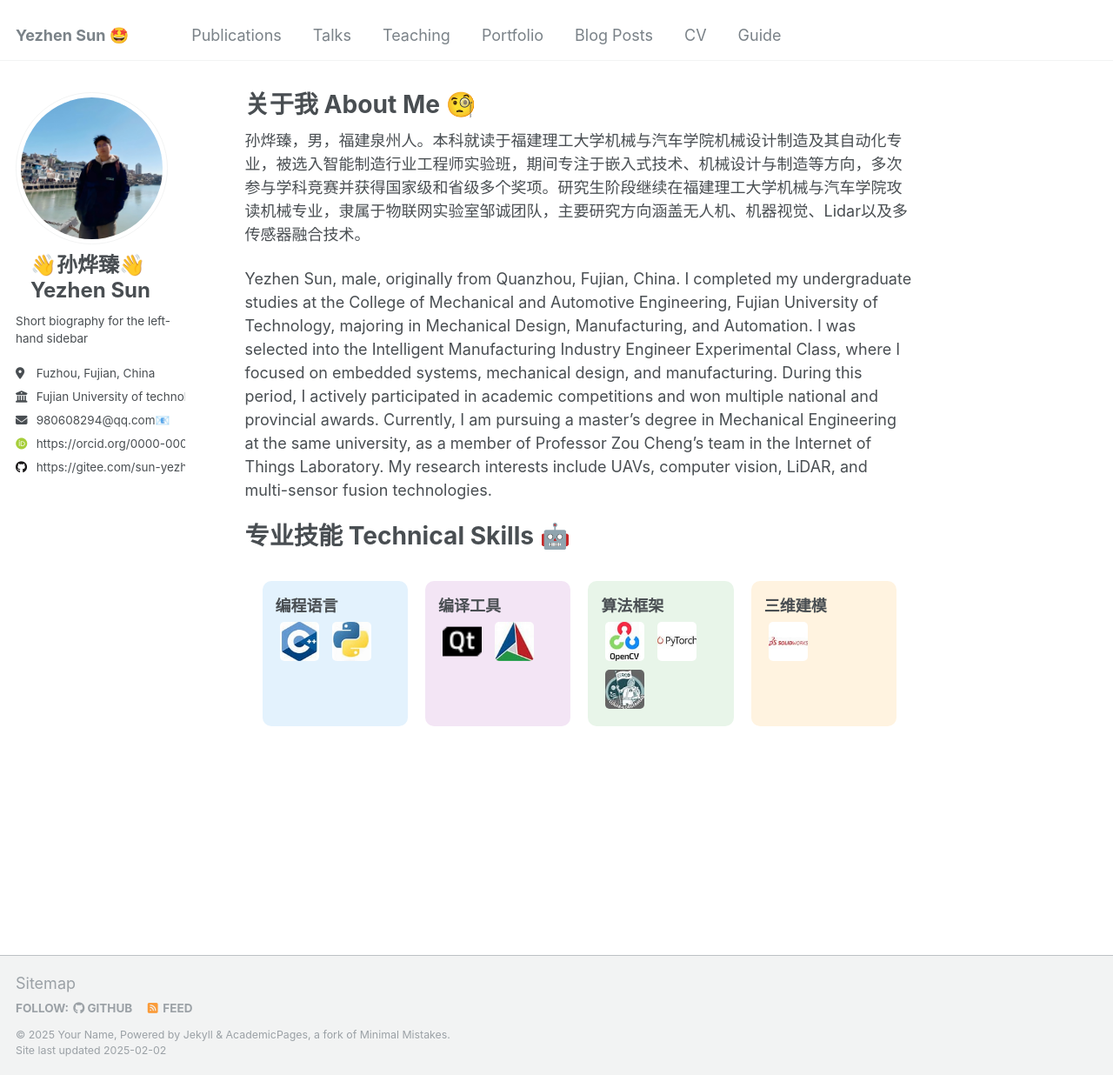
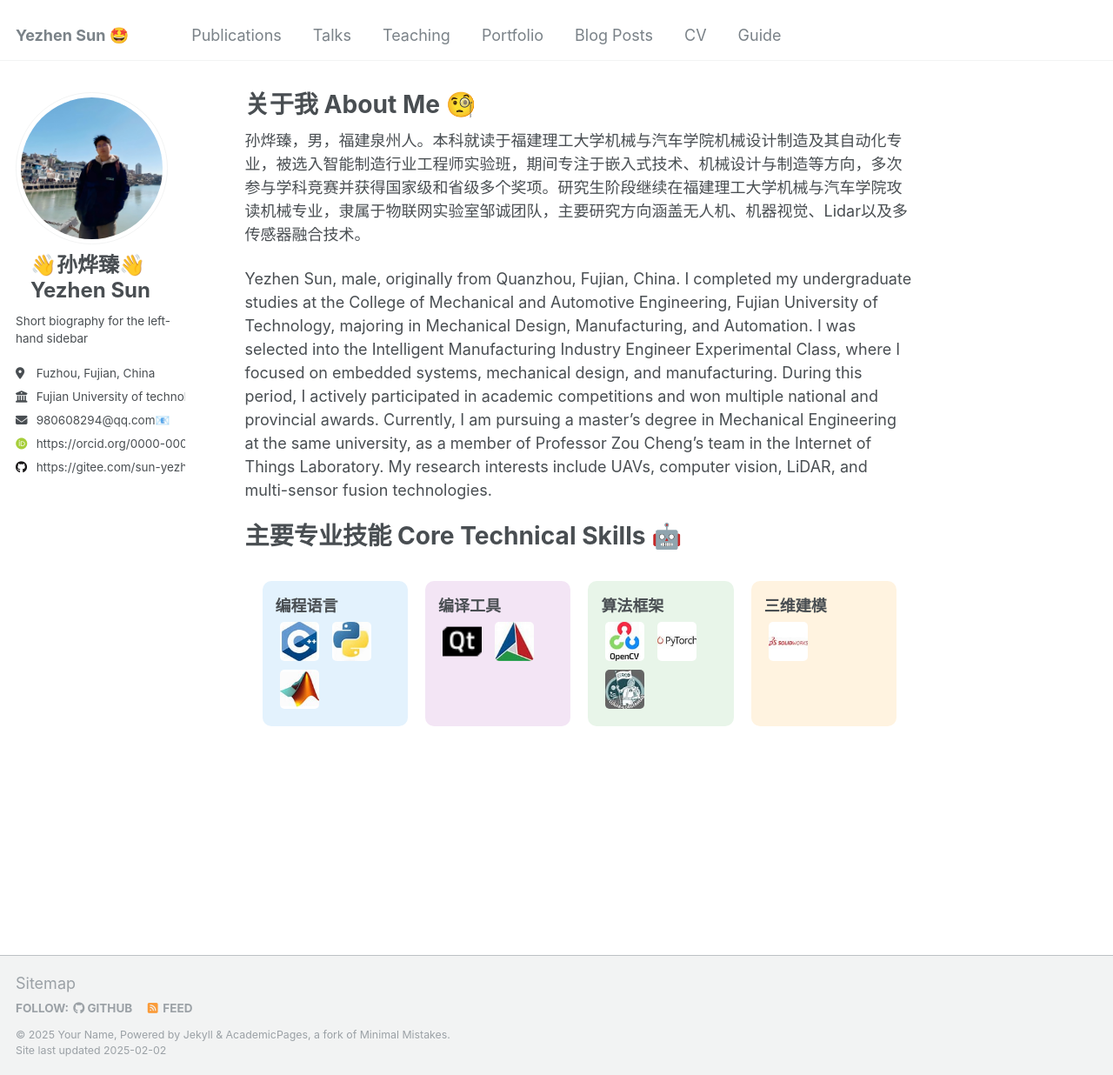
Before and after one commit to yuyuasd/yuyuasd.github.io, a Jekyll site: the page built from _pages/about.md, in a window 1280 px wide and 1236 px high. Shown: the whole window at 87% size. Built offline with Jekyll 4.4.1, drawn with Linux system fonts in a browser that asks for light colours; some web fonts are replaced.

Commit message:
update: 修改关于我页面的专业技能标题并添加MATLAB图标

```diff
--- a/_pages/about.md
+++ b/_pages/about.md
@@ -10,7 +10,7 @@ redirect_from:
 
 Yezhen Sun, male, originally from Quanzhou, Fujian, China. I completed my undergraduate studies at the College of Mechanical and Automotive Engineering, Fujian University of Technology, majoring in Mechanical Design, Manufacturing, and Automation. I was selected into the Intelligent Manufacturing Industry Engineer Experimental Class, where I focused on embedded systems, mechanical design, and manufacturing. During this period, I actively participated in academic competitions and won multiple national and provincial awards. Currently, I am pursuing a master’s degree in Mechanical Engineering at the same university, as a member of Professor Zou Cheng's team in the Internet of Things Laboratory. My research interests include UAVs, computer vision, LiDAR, and multi-sensor fusion technologies.
 
-专业技能 Technical Skills 🤖
+主要专业技能 Core Technical Skills 🤖
 ======
 <div style="display: flex; flex-wrap: wrap; gap: 20px; padding: 20px;">
 
@@ -18,6 +18,7 @@ Yezhen Sun, male, originally from Quanzhou, Fujian, China. I completed my underg
         <strong>编程语言</strong><br>
         <img src="images/Skills/CPP.jpg" alt="C++" style="height: 45px; margin: 5px; border-radius: 5px;">
         <img src="images/Skills/py.jpg" alt="Python" style="height: 45px; margin: 5px; border-radius: 5px;">
+        <img src="images/Skills/matlab.jpg" alt="Python" style="height: 45px; margin: 5px; border-radius: 5px;">
     </div>
 
     <div style="background-color: #f3e5f5; padding: 15px; border-radius: 10px; flex: 1;">
```
Also changed, not shown: images/Skills/matlab.jpg (added).
